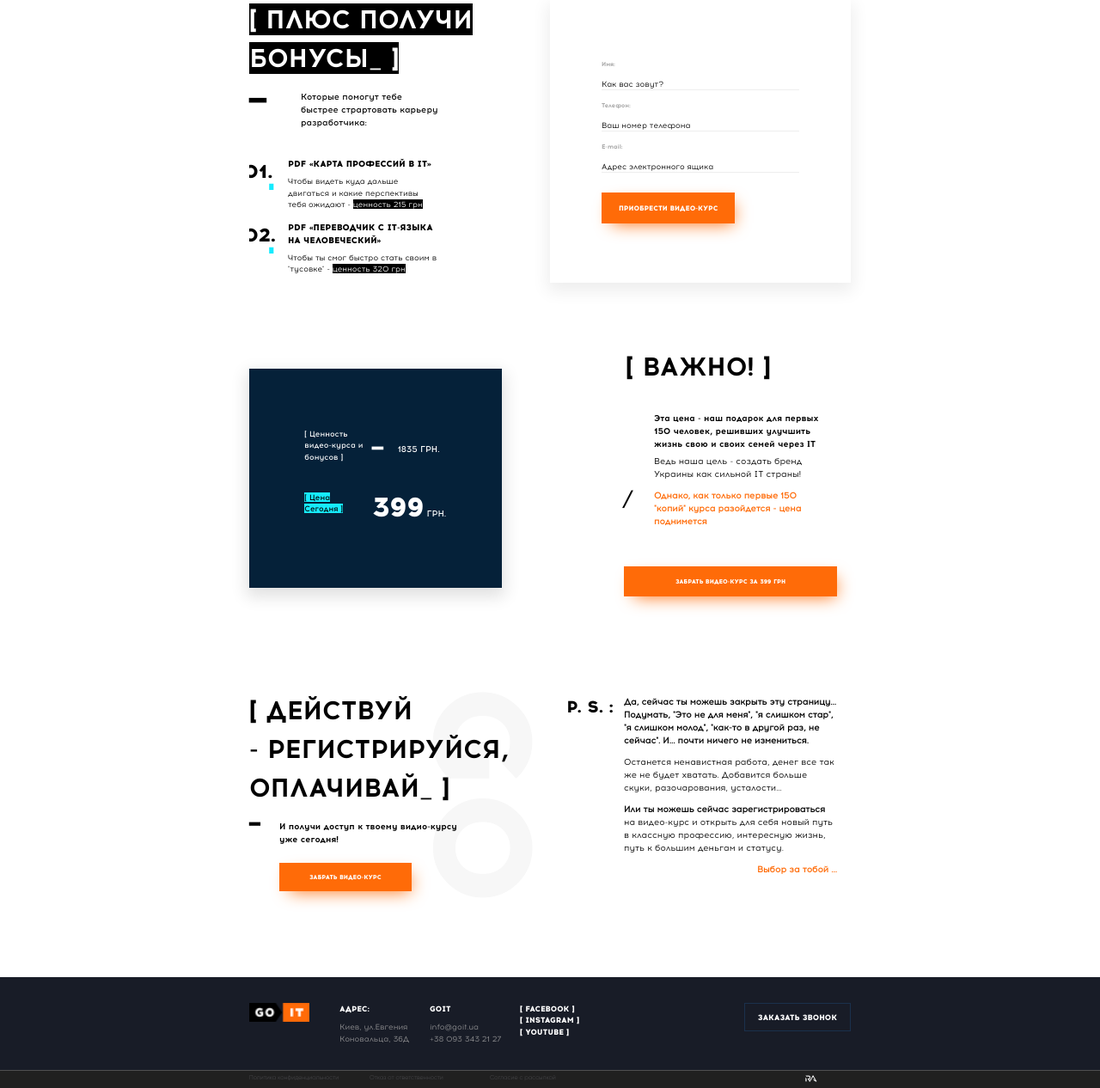
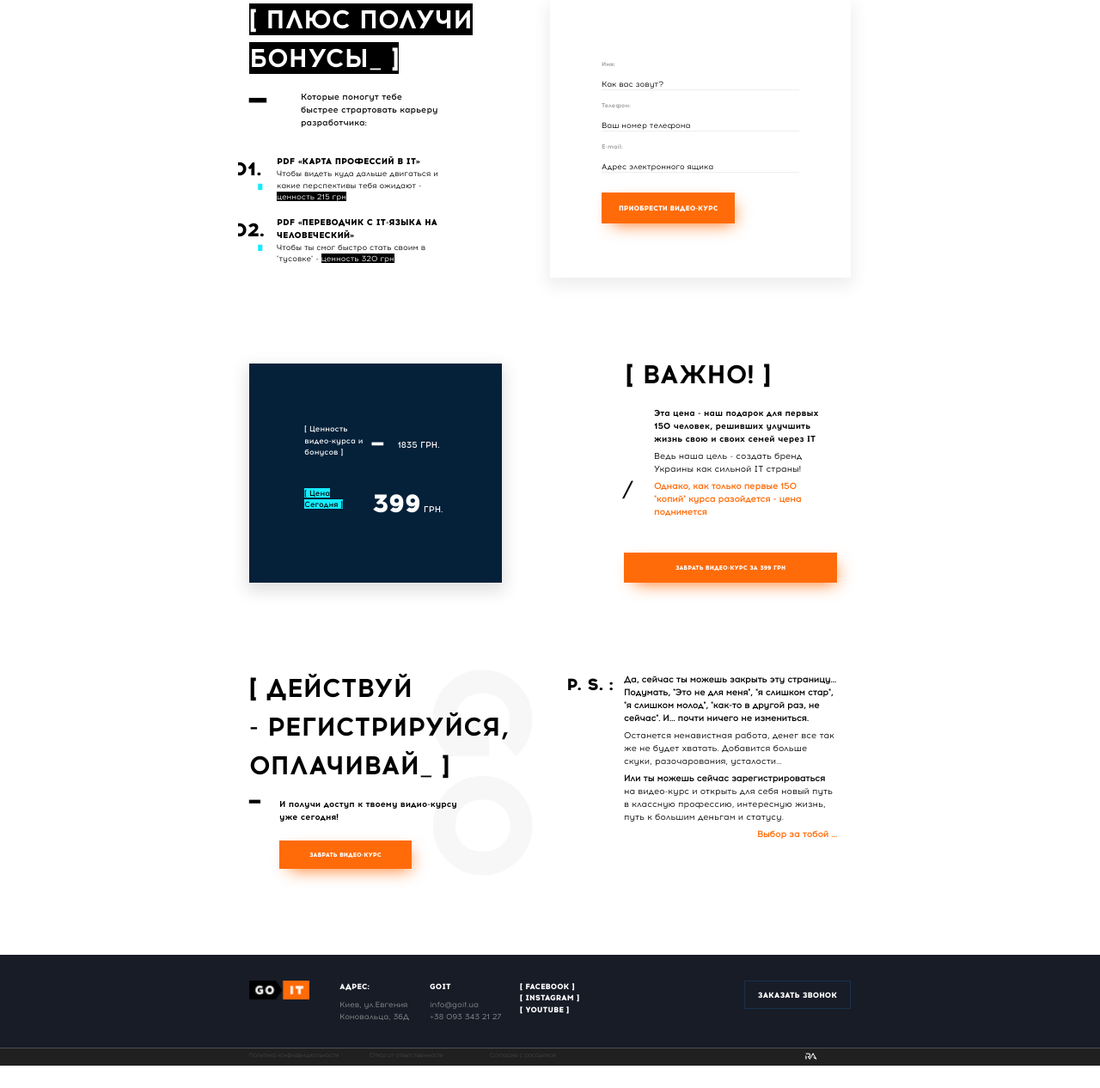
Before and after one commit to ratibor81/Landing-project, a website: page src/index.html in a window 1280 px wide. Shown: the whole page at 86% size. After the commit the page ends 1240 px from the top, so only its background shows below. Drawn offline with nearby package versions, Linux system fonts and the light colour scheme; files that its build step writes are made by us from their sources.

Commit message:
fix margins

```diff
--- a/src/blocks16-20.html
+++ b/src/blocks16-20.html
@@ -1,12 +1,14 @@
-<div class="wrapper-block">
+<section class="bonus-block">
     <div class="bonus">
         <h2 class="bonus__header"><span class="black-bg">[ Плюс получи бонусы_ ]</span></h2>
         <ol class="bonus__list">
             <p class="bonus-title">Которые помогут тебе быстрее страртовать карьеру разработчика:</p>
-            <li class="bonus__item">PDF «Карта профессий в IT»</li>
+            <li class="bonus__item">PDF «Карта профессий в IT»
                 <p class="bonus__discr">Чтобы видеть куда дальше двигаться и какие перспективы тебя ожидают - <span class="black-bg">ценность 215 грн</span></p>
-            <li class="bonus__item">PDF «Переводчик с IT-языка на человеческий»</li>
+            </li>
+            <li class="bonus__item">PDF «Переводчик с IT-языка на человеческий»
                 <p class="bonus__discr">Чтобы ты смог быстро стать своим в "тусовке" - <span class="black-bg">ценность 320 грн</span></p>
+            </li>
         </ol>
     </div>
     <form class="form">
@@ -18,8 +20,8 @@
         <input type="email" name="email" placeholder="Адрес электронного ящика" pattern="[a-z0-9._%+-]+@[a-z0-9.-]+\.[a-z]{2,3}$"><br>
         <button class="form__btn button--hover" type="submit">Приобрести видео-курс</button>
     </form>
-</div>
-<div class="wrapper-block">
+</section>
+<section class="price-block">
     <h2 class="notice__header">[ Важно! ]</h2>
     <div class="notice__block">
         <div class="notice__elem">[ Ценность видео-курса и бонусов ]</div>
@@ -35,8 +37,8 @@
         </div>
         <button class="notice__btn button--hover">Забрать видео-курс за 399 грн</button>
     </div>
-</div>
-<div class="wrapper-block">
+</section>
+<section class="ps-block">
     <div class="registrate">
         <h2 class="notice__header2">[ Действуй <br>- регистрируйся, оплачивай_ ]</h2>
         <h3 class="notice__bold-text registrate-line">И получи доступ к твоему видио-курсу уже сегодня!</h3>
@@ -49,4 +51,4 @@
         <p class="notice__text"><b>Или ты можешь сейчас зарегистрироваться</b> на видео-курс и открыть для себя новый путь в классную профессию, интересную жизнь, путь к большим деньгам и статусу.</p>
         <h4 class="notice__end orange-text">Выбор за тобой ...</h4>
     </div>
-</div>
+</section>
--- a/src/scss/_blocks16-20.scss
+++ b/src/scss/_blocks16-20.scss
@@ -1,20 +1,25 @@
-.wrapper-block{
+.bonus-block, .price-block, .ps-block{
     padding: 0 23px 30px;
-    position: relative;
     line-height: 1.5;
     @media(min-width: 480px){
         padding: 0 43px 70px;
     }
     @media(min-width: 768px){
         display: flex;
-        flex-wrap: wrap;
         padding: 0 0 100px;
         justify-content: space-between;
     }
     @media(min-width: 1200px) and (max-width: 1440px){
         padding: 0 77px 100px;
     }
-
+}
+.price-block{
+    position: relative;
+}
+.ps-block{
+    @media(min-width: 768px){
+        flex-wrap: wrap;
+    }
 }
 .bonus, .notice__block2{
     padding: 0 30px;
@@ -35,12 +40,11 @@
     @include text(12px, 'Acrom-Bold');
     text-transform: uppercase;
     text-align: center;
-    padding-bottom: 15px;
+    margin-bottom: 15px;
     @media(min-width: 480px){
         font-size: 18px;
         }
     @media(min-width: 768px){
-        padding-top: 0;
         font-size: 27px;
         text-align: left;
     }
@@ -81,7 +85,6 @@
     counter-reset: li;
     padding: 0;
     list-style: none;
-
     @media(min-width: 768px){
         padding-right: 60px;
     }
@@ -90,7 +93,8 @@
     }
 }
 .bonus-title{
-    padding: 0 0 20px 45px;
+    padding-left: 45px;
+    margin-bottom: 20px;
     &:before {
         content: "\2501";
         position: absolute;
@@ -111,7 +115,8 @@
         }
     }
     @media(min-width: 480px){
-        padding: 0px 0 30px 68px;
+        padding-left: 68px;
+        margin-bottom: 30px;
     }
     @media(min-width: 768px){
         padding-left: 53px;
@@ -123,21 +128,20 @@
 .bonus__item{
     text-transform: uppercase;
     position:relative;
-    margin:0 0 6px 32px;
-    padding-top: 3px;
+    margin: 0 0 15px 32px;
     @include text(9px, 'Acrom-ExtraBold');
     &::before {
         content: counter(li, decimal-leading-zero) ".";
         counter-increment: li;
         position: absolute;
         left: -32px;
-        // width:32px;
         @include text(17px, 'Acrom-ExtraBold');
         text-indent: -5px;
         overflow: hidden;
         @media(min-width: 480px) and (max-width: 767px){
             font-size: 25px;
             text-indent: -7px;
+
         }
         @media(min-width: 960px){
             font-size: 21px;
@@ -179,7 +183,6 @@
     }
     @media(min-width: 960px){
         font-size: 11px;
-        margin-left: 45px;
     }
     @media(min-width: 1200px){
         font-size: 10px;
@@ -191,7 +194,7 @@
 
 .notice__text, .notice__end{
     @include text(9px, 'Acrom-Regular');
-    padding: 5px 0;
+    margin-top: 5px;
     @media (min-width : 480px) and (max-width : 767px){
         font-size: 13px;
     }
@@ -207,16 +210,12 @@
 }
 .bonus__discr{
     @include text(8px, 'Acrom-Regular');
-    padding-bottom: 9px;
-    padding-left: 32px;
+    text-transform: none;
     @media (min-width : 480px) and (max-width : 767px){
         font-size: 12px;
-        padding-left: 50px;
-        padding-bottom: 20px;
     }
     @media(min-width: 960px){
         font-size: 10px;
-        padding-left: 45px;
     }
     @media(min-width: 1200px){
         font-size: 9px;
@@ -250,11 +249,13 @@
     padding: 50px;
     box-shadow: 0px 7px 18px 3px rgba(224,224,224,1);
     margin-bottom: 20px;
-    @media (min-width : 480px) and (max-width : 767px){
+    @media (min-width : 480px){
         padding: 75px;
+        flex-basis: 42%;
     }
-    @media(min-width: 480px){
-        flex-basis: 42%;
+    @media(min-width: 768px){
+        padding: 50px;
+        margin-bottom: 0;
     }
     @media(min-width: 960px){
         padding: 70px;
@@ -321,7 +322,7 @@
         font-size: 40px;
     }
     @media(min-width: 768px){
-        font-size: 32px;
+        font-size: 30px;
     }
     @media(min-width: 1440px){
     font-size: 37px;
@@ -331,7 +332,7 @@
     @media(min-width: 768px){
         position: absolute;
         right: 90px;
-        top: -25px;
+        top: -10px;
     }
     @media(min-width: 1200px){
        right: 170px;
@@ -369,7 +370,7 @@
 }
 .notice__text-wrap{
     @media(min-width: 768px){
-        padding: 30px 0 20px 25px;
+        padding: 50px 0 20px 25px;
     }
     @media(min-width: 960px){
         padding-right: 5px;
@@ -377,7 +378,6 @@
     @media(min-width: 1200px){
         padding: 50px 9px 20px 35px;
     }
-
 }
 .orange-text{
     color: $orange-color;
--- a/src/scss/_btn.scss
+++ b/src/scss/_btn.scss
@@ -14,8 +14,12 @@
     margin: 20px auto 10px;
     width: 100%;
     @include text(7px, 'Acrom-ExtraBold');
-    @media(min-width : 480px) and (max-width : 767px){
+    @media(min-width : 480px){
         font-size: 10px;
+    }
+    @media(min-width : 768px){
+        font-size: 7px;
+        margin-bottom: 0;
     }
     @media(min-width : 960px) and (max-width : 1200px){
         font-size: 9px;
--- a/src/scss/_footer.scss
+++ b/src/scss/_footer.scss
@@ -45,9 +45,9 @@
     }
 }
 .footer__title{
-    padding-bottom: 3px;
+    margin-bottom: 3px;
     @media(min-width: 768px){
-        padding-bottom: 8px;
+        margin-bottom: 8px;
     }
 }
 .footer__mailto, .footer__contact{
```
Also changed, not shown: build/blocks16-20.html, build/css/styles.css, build/css/styles.min.css, build/index.html.
